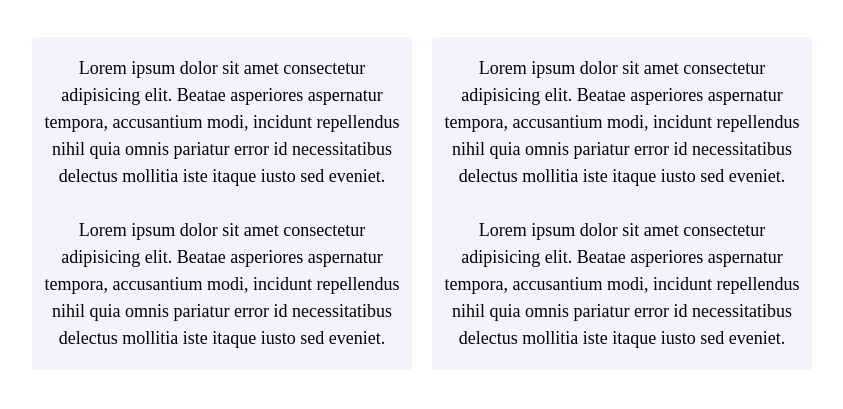
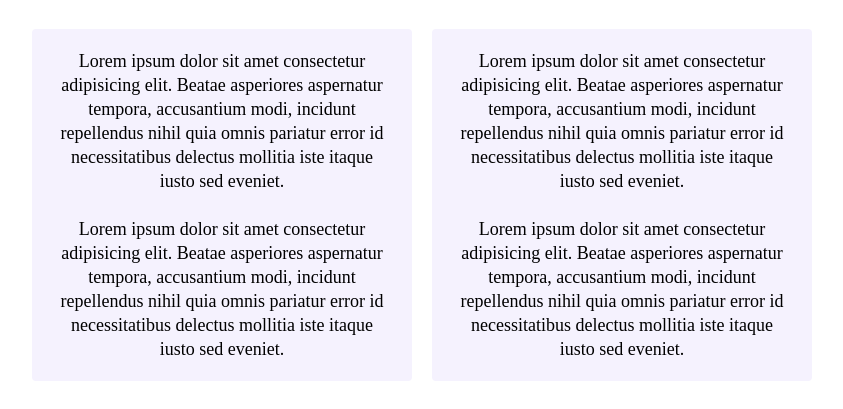
Before and after one commit to knktrang93/SCR-Sample-Website, a plain HTML site: page about.html in a window 1280 px wide. Shown: the part 227-636 px from the top of the page, without its empty margins (218-1061 px from the left). Drawn offline with Linux system fonts and the light colour scheme.

Commit message:
Update about.html

```diff
--- a/about.html
+++ b/about.html
@@ -5,10 +5,11 @@
     <meta http-equiv="X-UA-Compatible" content="IE=edge" />
     <meta name="viewport" content="width=device-width, initial-scale=1.0" />
     <title>About me</title>
+
     <style>
       body {
-        display: flex;
-        justify-content: center;
+        margin: 60px auto;
+        max-width: 800px;
       }
       :root {
         --primary-color: #6c63ff;
@@ -39,18 +40,20 @@
         display: flex;
         margin-top: 30px;
       }
-      .column {
-        text-align: center;
+
+      #content p {
         margin: 10px;
-        background: var(--secondary-color);
+      }
+
+      p {
+        padding: 20px;
+        background-color: var(--secondary-color);
         border-radius: 4px;
         font-size: 18px;
-        line-height: 1.5;
-        width: 380px;
+        line-height: 24px;
+        text-align: center;
       }
-      p {
-        padding: 0px 10px;
-      }
+
       h3 {
         display: block;
         text-align: center;
@@ -71,42 +74,37 @@
     </style>
   </head>
   <body>
-    <div>
     <a href="index.html" id="homepage">Back to homepage</a>
     <h1>About me</h1>
     <h2>Front-end developer from San Francisco, California</h2>
     <div id="content">
-        <div class="column">
       <p>
         Lorem ipsum dolor sit amet consectetur adipisicing elit. Beatae
-            asperiores aspernatur tempora, accusantium modi, incidunt
-            repellendus nihil quia omnis pariatur error id necessitatibus
-            delectus mollitia iste itaque iusto sed eveniet.
+        asperiores aspernatur tempora, accusantium modi, incidunt repellendus
+        nihil quia omnis pariatur error id necessitatibus delectus mollitia iste
+        itaque iusto sed eveniet.
         <br />
         <br />
         Lorem ipsum dolor sit amet consectetur adipisicing elit. Beatae
-            asperiores aspernatur tempora, accusantium modi, incidunt
-            repellendus nihil quia omnis pariatur error id necessitatibus
-            delectus mollitia iste itaque iusto sed eveniet.
+        asperiores aspernatur tempora, accusantium modi, incidunt repellendus
+        nihil quia omnis pariatur error id necessitatibus delectus mollitia iste
+        itaque iusto sed eveniet.
       </p>
-        </div>
-        <div class="column">
+
       <p>
         Lorem ipsum dolor sit amet consectetur adipisicing elit. Beatae
-            asperiores aspernatur tempora, accusantium modi, incidunt
-            repellendus nihil quia omnis pariatur error id necessitatibus
-            delectus mollitia iste itaque iusto sed eveniet.
+        asperiores aspernatur tempora, accusantium modi, incidunt repellendus
+        nihil quia omnis pariatur error id necessitatibus delectus mollitia iste
+        itaque iusto sed eveniet.
         <br />
         <br />
         Lorem ipsum dolor sit amet consectetur adipisicing elit. Beatae
-            asperiores aspernatur tempora, accusantium modi, incidunt
-            repellendus nihil quia omnis pariatur error id necessitatibus
-            delectus mollitia iste itaque iusto sed eveniet.
+        asperiores aspernatur tempora, accusantium modi, incidunt repellendus
+        nihil quia omnis pariatur error id necessitatibus delectus mollitia iste
+        itaque iusto sed eveniet.
       </p>
-        </div>
     </div>
     <h3 id="email">📮 Contact me</h3>
     <a id="mail" href="Mailto:knktrang93@gmail.com">knktrang93@gmail.com</a>
-    </div>
   </body>
 </html>
```
Lines whose indentation alone changed are shown as unchanged.
